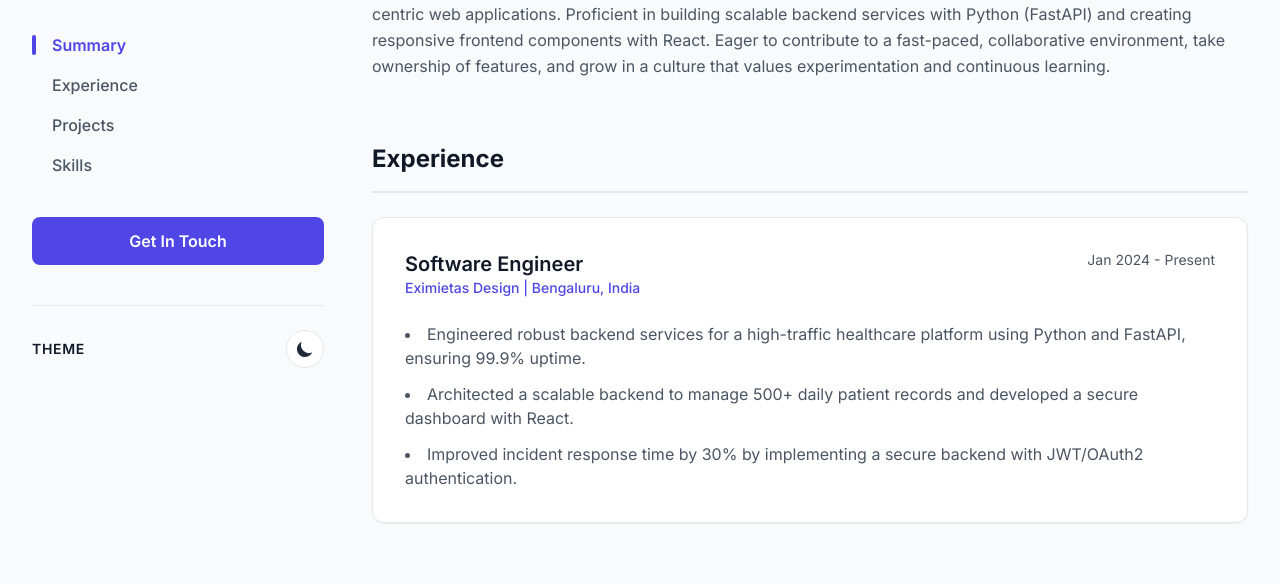
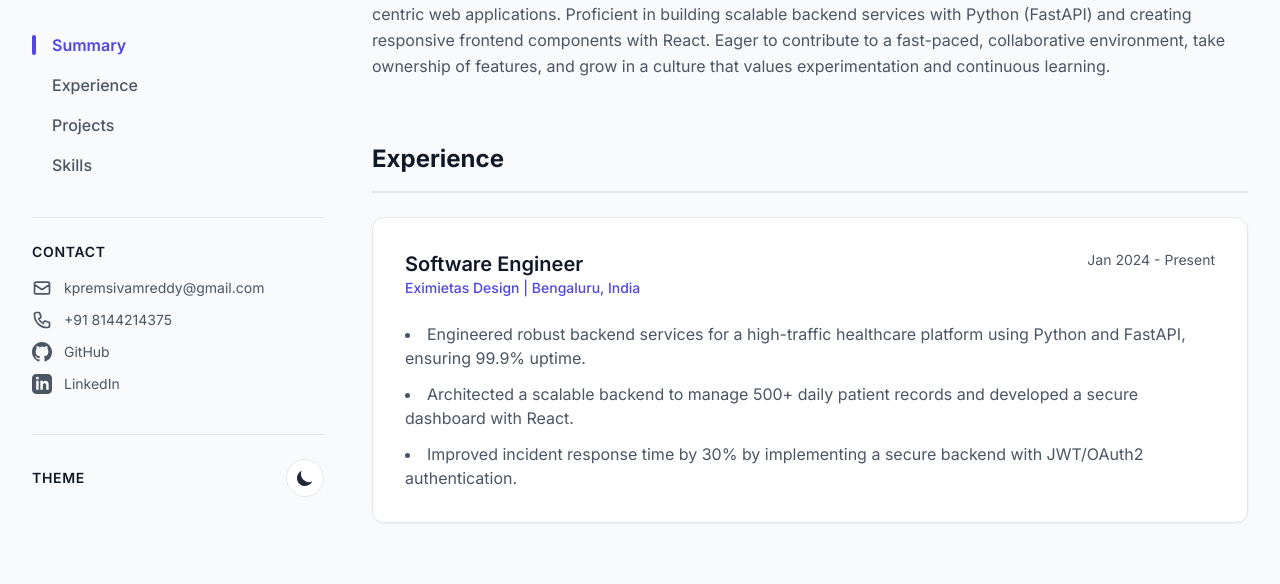
Before and after one commit to Alpha-God27/Alpha-God27.github.io, a plain HTML site: page index.html in a window 1280 px wide. Shown: the part 131-715 px from the top of the page. Drawn offline with nearby package versions, Linux system fonts and the light colour scheme.

Commit message:
Update index.html

```diff
--- a/index.html
+++ b/index.html
@@ -120,9 +120,27 @@
                         </ul>
                     </nav>
 
-                    <a href="mailto:kpremsivamreddy@gmail.com" class="mt-10 inline-block w-full text-center bg-indigo-600 text-white font-semibold py-3 px-6 rounded-lg hover:bg-indigo-700 transition-colors">
-                        Get In Touch
-                    </a>
+                    <div class="mt-10 border-t border-card pt-6">
+                        <h3 class="text-sm font-semibold text-main uppercase tracking-wider">Contact</h3>
+                        <ul class="mt-4 space-y-3 text-secondary text-sm">
+                            <li class="flex items-center">
+                                <svg class="w-5 h-5 mr-3 text-secondary shrink-0" fill="none" stroke="currentColor" viewBox="0 0 24 24"><path stroke-linecap="round" stroke-linejoin="round" stroke-width="2" d="M3 8l7.89 5.26a2 2 0 002.22 0L21 8M5 19h14a2 2 0 002-2V7a2 2 0 00-2-2H5a2 2 0 00-2 2v10a2 2 0 002 2z"></path></svg>
+                                <a href="mailto:kpremsivamreddy@gmail.com" class="hover:text-accent truncate">kpremsivamreddy@gmail.com</a>
+                            </li>
+                            <li class="flex items-center">
+                                <svg class="w-5 h-5 mr-3 text-secondary shrink-0" fill="none" stroke="currentColor" viewBox="0 0 24 24"><path stroke-linecap="round" stroke-linejoin="round" stroke-width="2" d="M3 5a2 2 0 012-2h3.28a1 1 0 01.948.684l1.498 4.493a1 1 0 01-.502 1.21l-2.257 1.13a11.042 11.042 0 005.516 5.516l1.13-2.257a1 1 0 011.21-.502l4.493 1.498a1 1 0 01.684.949V19a2 2 0 01-2 2h-1C9.716 21 3 14.284 3 6V5z"></path></svg>
+                                <span>+91 8144214375</span>
+                            </li>
+                            <li class="flex items-center">
+                                <svg xmlns="http://www.w3.org/2000/svg" class="w-5 h-5 mr-3 text-secondary shrink-0" viewBox="0 0 16 16" fill="currentColor"><path d="M8 0C3.58 0 0 3.58 0 8c0 3.54 2.29 6.53 5.47 7.59.4.07.55-.17.55-.38 0-.19-.01-.82-.01-1.49-2.01.37-2.53-.49-2.69-.94-.09-.23-.48-.94-.82-1.13-.28-.15-.68-.52-.01-.53.63-.01 1.08.58 1.23.82.72 1.21 1.87.87 2.33.66.07-.52.28-.87.51-1.07-1.78-.2-3.64-.89-3.64-3.95 0-.87.31-1.59.82-2.15-.08-.2-.36-1.02.08-2.12 0 0 .67-.21 2.2.82.64-.18 1.32-.27 2-.27.68 0 1.36.09 2 .27 1.53-1.04 2.2-.82 2.2-.82.44 1.1.16 1.92.08 2.12.51.56.82 1.27.82 2.15 0 3.07-1.87 3.75-3.65 3.95.29.25.54.73.54 1.48 0 1.07-.01 1.93-.01 2.2 0 .21.15.46.55.38A8.013 8.013 0 0016 8c0-4.42-3.58-8-8-8z"></path></svg>
+                                <a href="https://github.com/your-username" class="hover:text-accent" target="_blank">GitHub</a>
+                            </li>
+                            <li class="flex items-center">
+                                 <svg xmlns="http://www.w3.org/2000/svg" class="w-5 h-5 mr-3 text-secondary shrink-0" viewBox="0 0 24 24" fill="currentColor"><path d="M19 0h-14c-2.761 0-5 2.239-5 5v14c0 2.761 2.239 5 5 5h14c2.762 0 5-2.239 5-5v-14c0-2.761-2.238-5-5-5zm-11 19h-3v-11h3v11zm-1.5-12.268c-.966 0-1.75-.79-1.75-1.764s.784-1.764 1.75-1.764 1.75.79 1.75 1.764-.783 1.764-1.75 1.764zm13.5 12.268h-3v-5.604c0-3.368-4-3.113-4 0v5.604h-3v-11h3v1.765c1.396-2.586 7-2.777 7 2.476v6.759z"></path></svg>
+                                <a href="https://linkedin.com/in/your-profile" class="hover:text-accent" target="_blank">LinkedIn</a>
+                            </li>
+                        </ul>
+                    </div>
 
                     <div class="mt-10 border-t border-card pt-6">
                         <!-- Dark Mode Toggle -->
```
